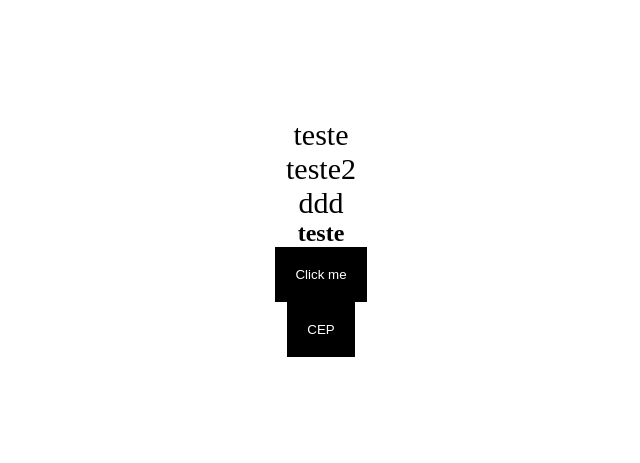
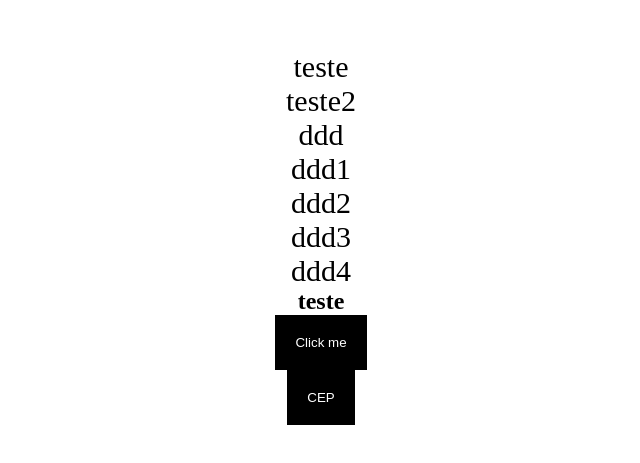
Before and after one commit to tiago-henriquem/requisicao-ajax, a plain HTML site: page index.html in a window 1280 px wide. Shown: the part 163-626 px from the top of the page, without its empty margins (319-959 px from the left). Drawn offline with Linux system fonts and the light colour scheme.

Commit message:
teste dois perfis

```diff
--- a/index.html
+++ b/index.html
@@ -12,6 +12,10 @@
   <p>teste</p>
   <p>teste2</p>
   <p>ddd</p>
+  <p>ddd1</p>
+  <p>ddd2</p>
+  <p>ddd3</p>
+  <p>ddd4</p>
   <h2>teste</h2>
   <button class="test">Click me</button>
   <button class="cep">CEP</button>
```
